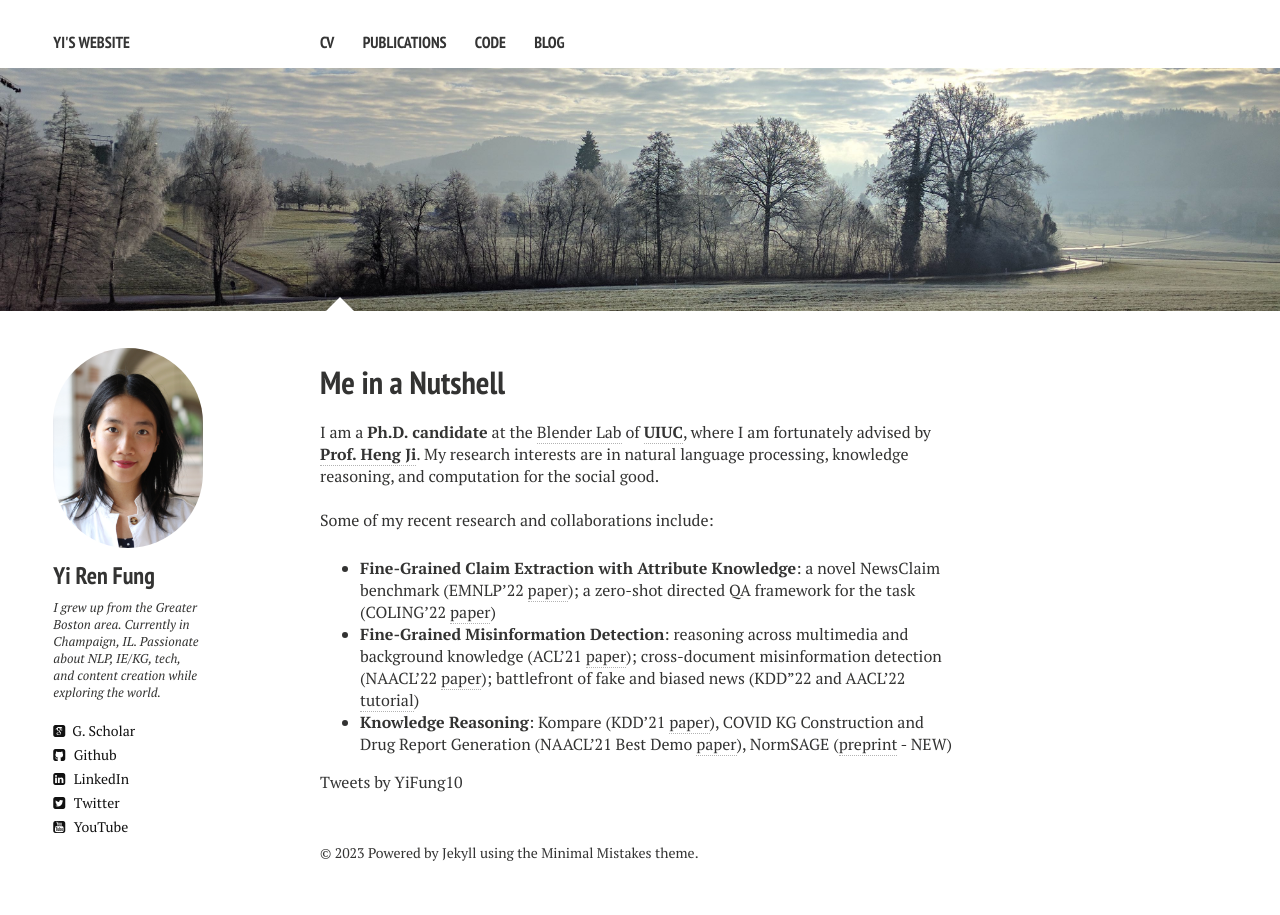
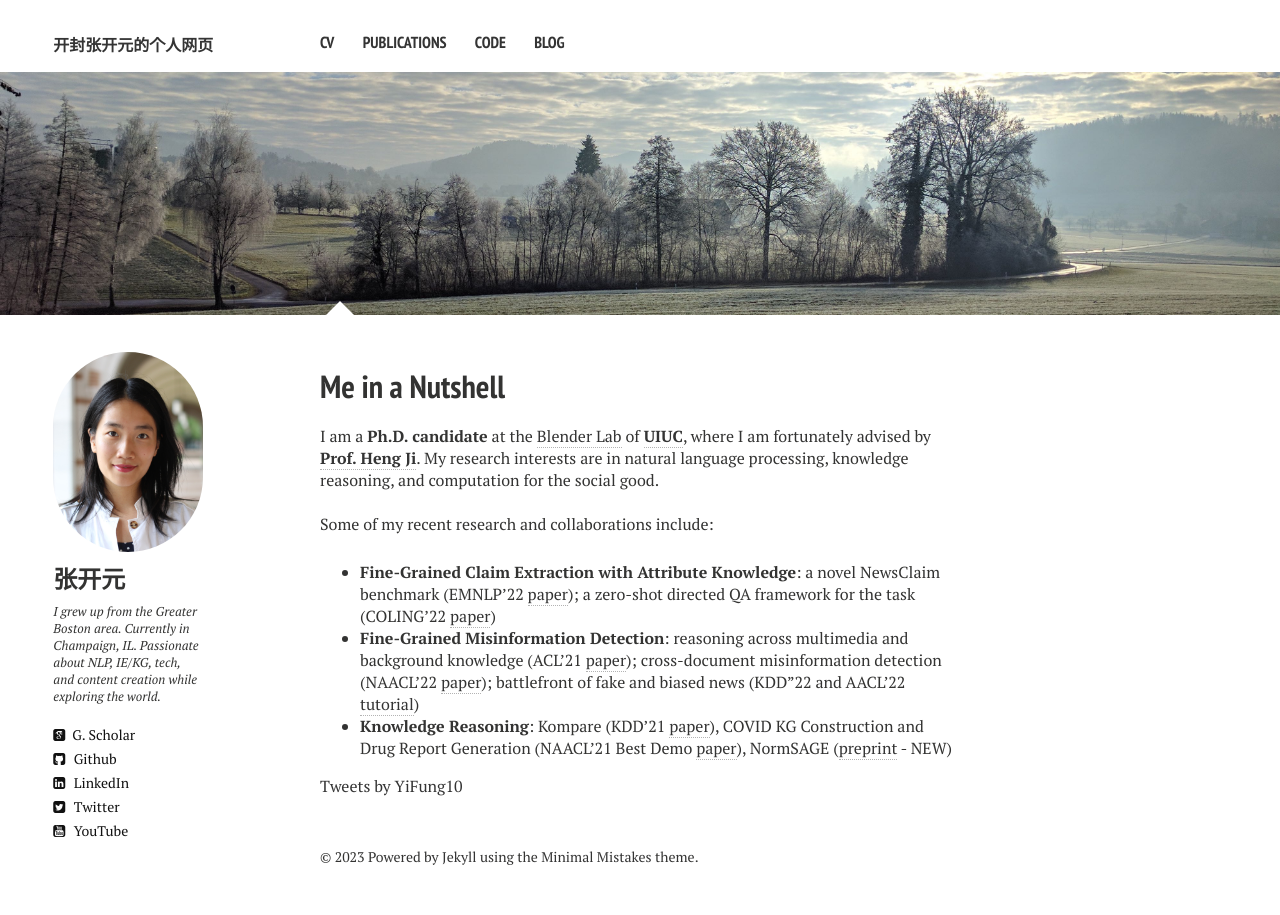
Before and after one commit to zky-kf/zky-kf.github.io, a Jekyll site: the page built from index.md, in a window 1280 px wide. Built offline with Jekyll 4.4.1, drawn with Linux system fonts in a browser that asks for light colours; nearby versions of some CDN libraries; comment, search, counter and statistics services are not loaded.

Commit message:
Update _config.yml

```diff
--- a/_config.yml
+++ b/_config.yml
@@ -1,5 +1,5 @@
 theme: minima
-title:            Yi's website
+title:            开封张开元的个人网页
 description:      Welcome to my site.
 # Your site's domain goes here. Leave localhost server or blank when working locally.
 url:              https://zky-kf.github.io
@@ -7,7 +7,7 @@ disqus_shortname: yfung
 
 # Owner/author information
 owner:
-  name:           Yi Ren Fung
+  name:           张开元
   avatar:         yfung.png
   bio:            I grew up from the Greater Boston area. Currently in Champaign, IL. Passionate about NLP, IE/KG, tech, and content creation while exploring the world.
   email:          yifung2@illinois.edu
```
